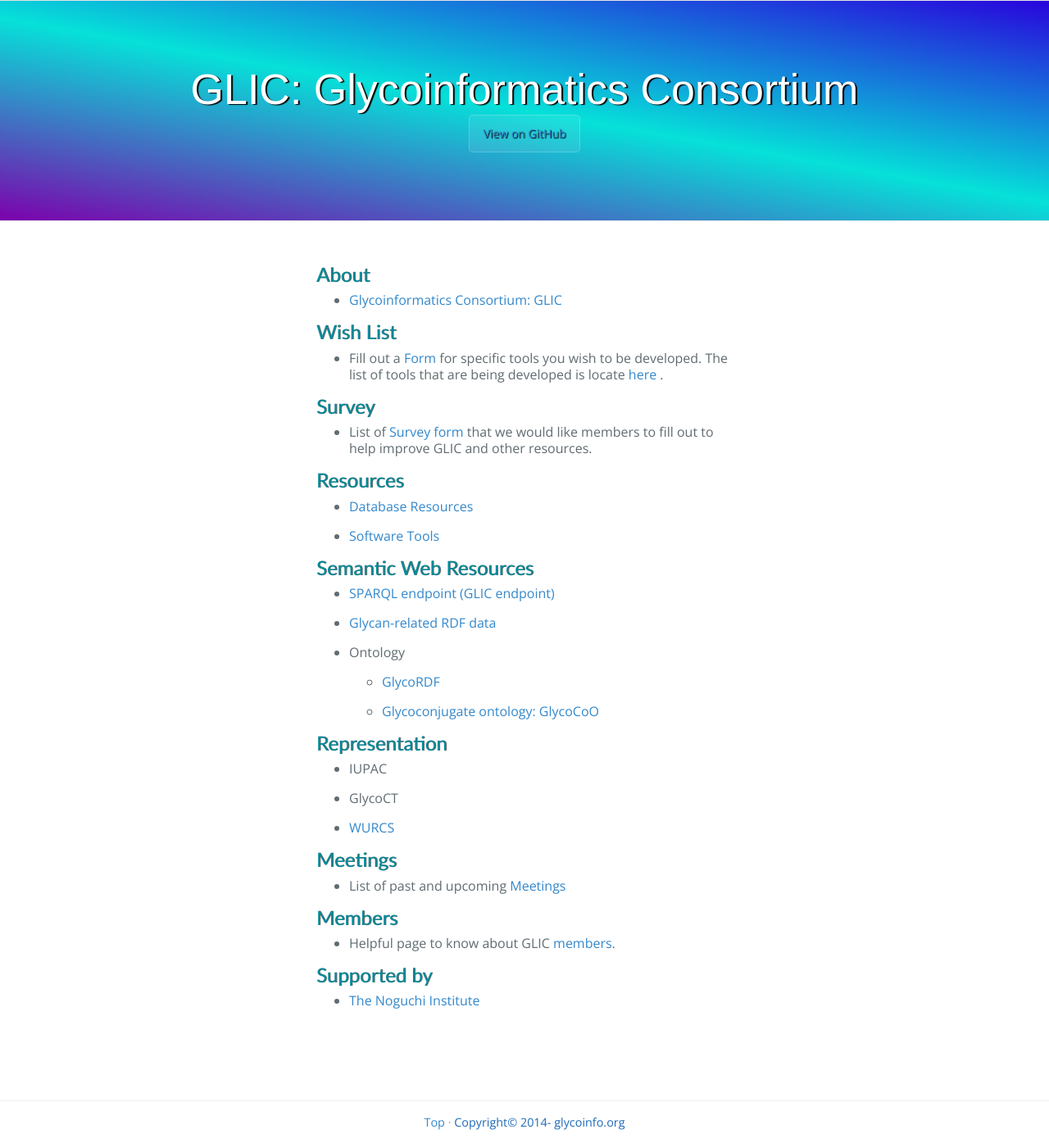
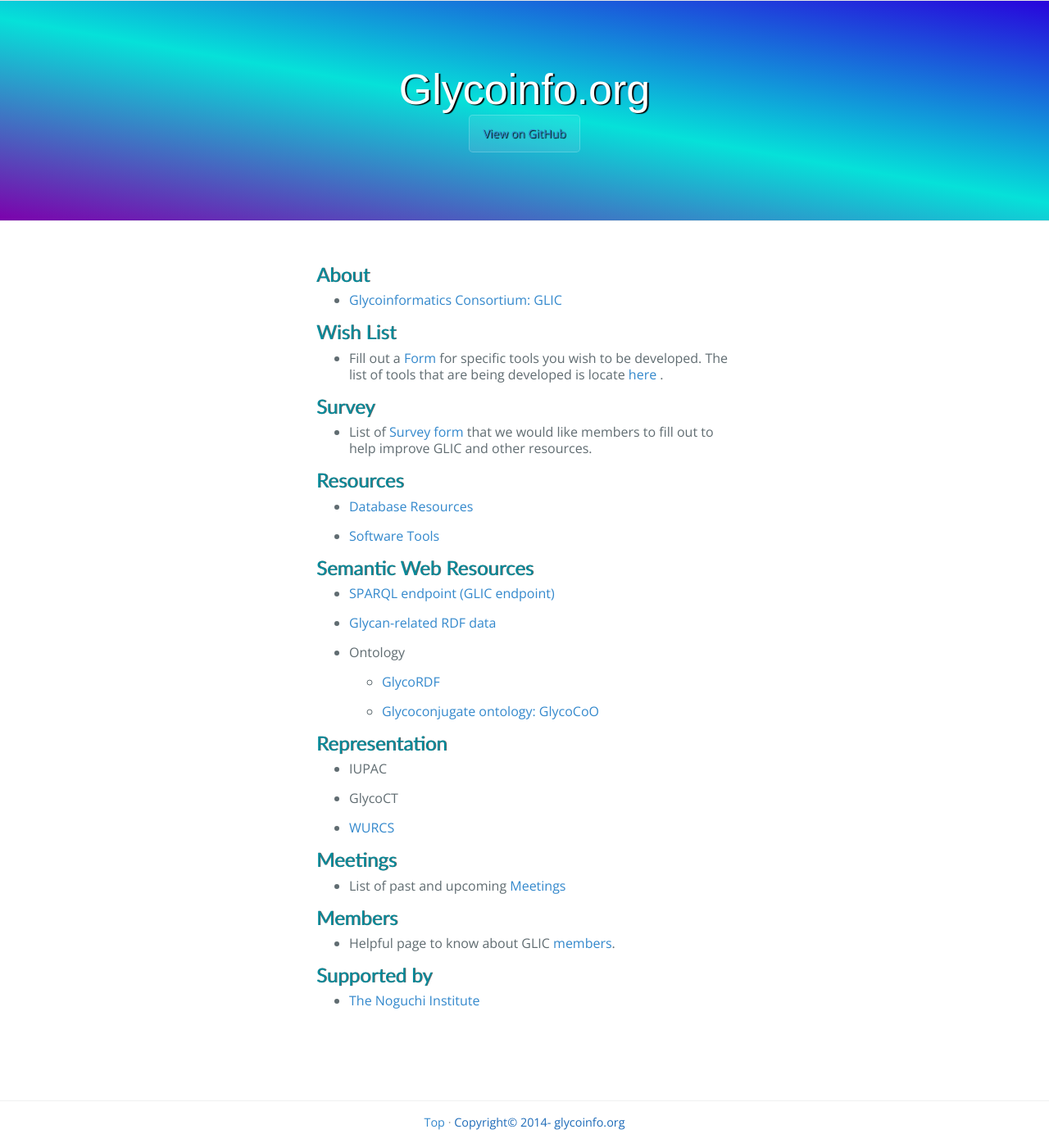
Before and after one commit to glycoinfo/www, a Jekyll site: the page built from index.md, in a window 1280 px wide. Shown: the whole page at 82% size. Built offline with Jekyll 4.4.1, drawn with Linux system fonts in a browser that asks for light colours; nearby versions of some CDN libraries; a script that is not in the unit is left out.

Commit message:
Update top.html

```diff
--- a/_includes/top.html
+++ b/_includes/top.html
@@ -1,2 +1,2 @@
-  <h1 class="project-name">GLIC: Glycoinformatics Consortium</h1>
+  <h1 class="project-name">Glycoinfo.org</h1>
   <a href="https://github.com/glycoinfo/site" class="btn">View on GitHub</a>
```
